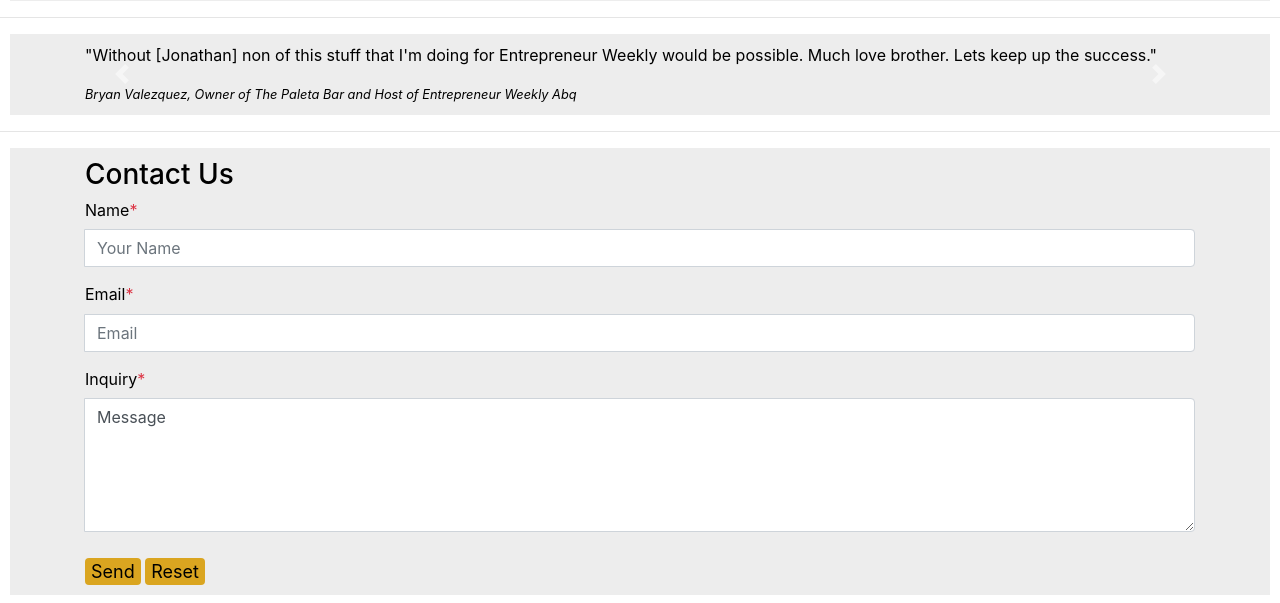
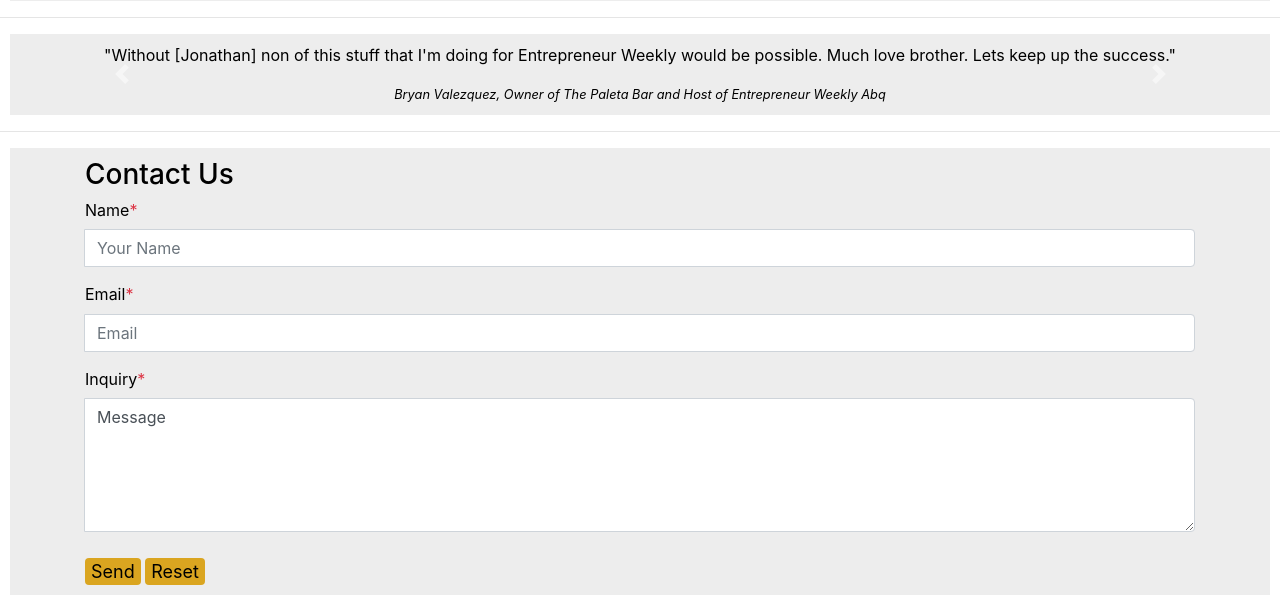
Before and after one commit to floribellaponce/jungle-cat-media, a PHP site: page / in a window 1280 px wide. Shown: the part 1971-2574 px from the top of the page. Run offline with PHP 8.4, Linux system fonts and the light colour scheme; some libraries are stand-ins or nearby versions.

Commit message:
added styles for carousel text

```diff
--- a/public_html/styles.css
+++ b/public_html/styles.css
@@ -122,3 +122,8 @@ button:hover {
 	padding: 10px 20px;
 	line-height: 1.4;
 }
+
+.carousel-text {
+	color: black;
+	text-align: center;
+}
```
